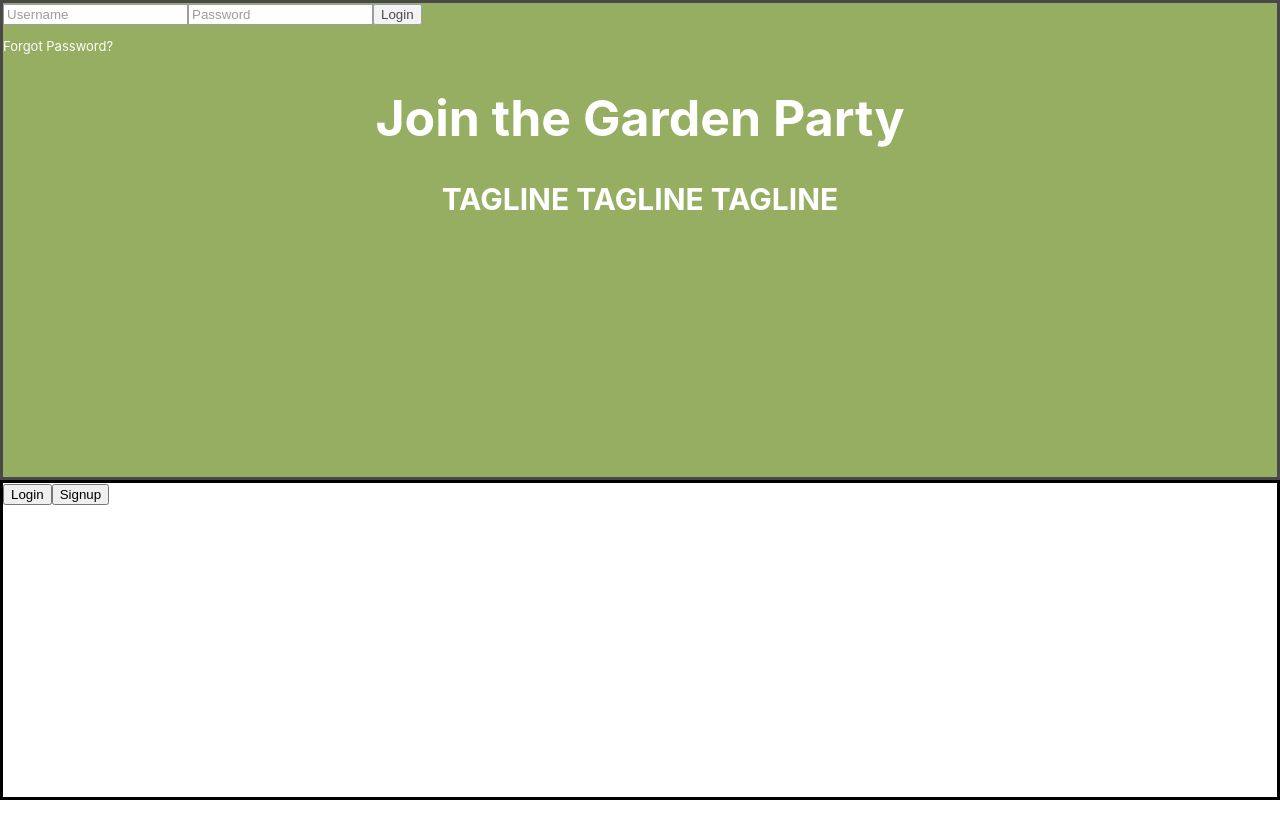
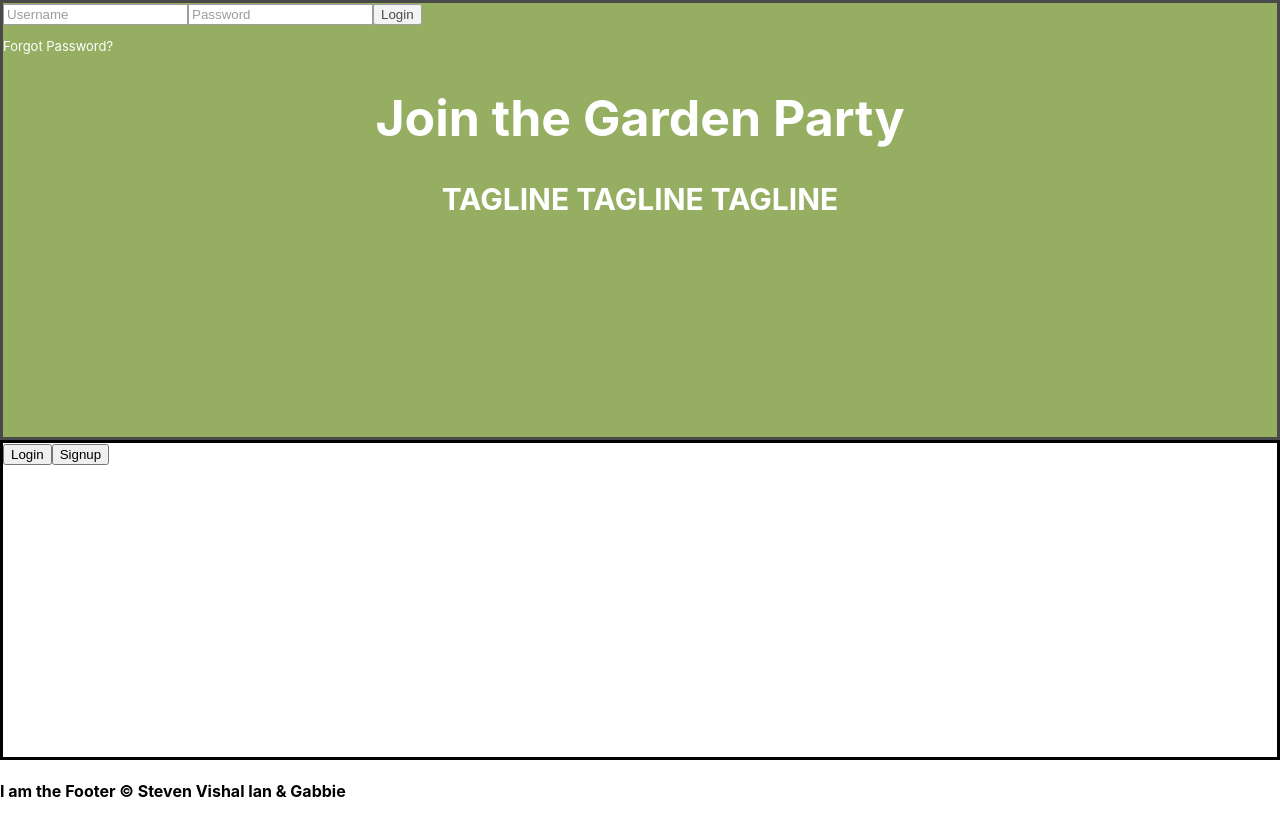
Before and after one commit to pirainogi/garden-pi-frontend, a React (Create React App) app: page / in a window 1280 px wide. Before the commit the page ends 800 px from the top, so only its background shows below. Built offline with nearby package versions, Linux system fonts and the light colour scheme.

Commit message:
footer on home pg

```diff
--- a/src/components/footer.js
+++ b/src/components/footer.js
@@ -4,7 +4,7 @@ const Footer = () => {
 
   return(
     <div>
-      <h4> I am the Footer</h4>
+      <h4> I am the Footer &copy; Steven Vishal Ian & Gabbie </h4>
     </div>
   )
 }
--- a/src/components/home.js
+++ b/src/components/home.js
@@ -1,9 +1,11 @@
 import React from 'react';
 import '../css/home.css'
+import Footer from './footer'
 
 const Home = () => {
 
   return(
+    <div>
       <div className="container">
         <div className="tophalf">
 
@@ -15,13 +17,15 @@ const Home = () => {
 
           <p>Forgot Password?</p>
           <h1> Join the Garden Party</h1>
-        <h3> TAGLINE TAGLINE TAGLINE</h3>
+          <h3> TAGLINE TAGLINE TAGLINE </h3>
         </div>
         <div className="bottomhalf">
           <button>Login</button>
           <button>Signup</button>
         </div>
       </div>
+      <Footer />
+    </div>
   )
 }
 
--- a/src/css/home.css
+++ b/src/css/home.css
@@ -1,6 +1,6 @@
 .container {
   display: grid;
-  grid-template-rows: 60vh 40vh;
+  grid-template-rows: 55vh 40vh;
   grid-template-areas:
   "top"
   "bottom";
```
Lines whose indentation alone changed are shown as unchanged.
